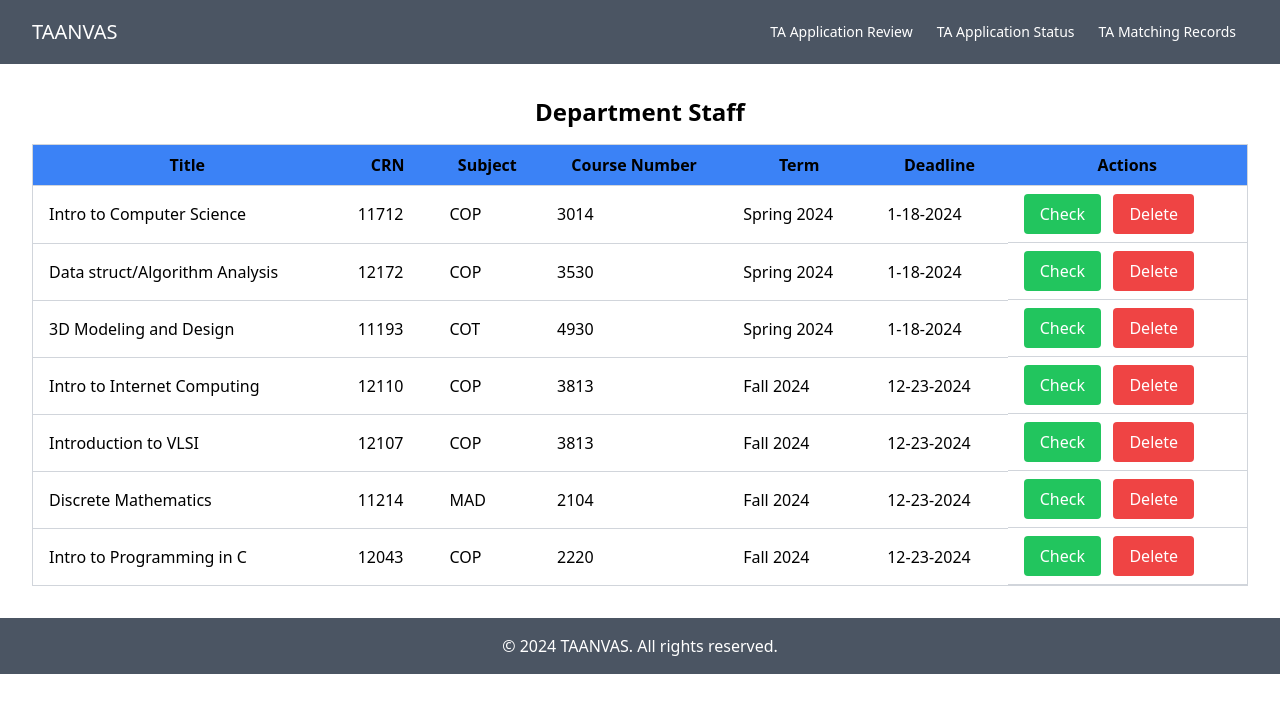
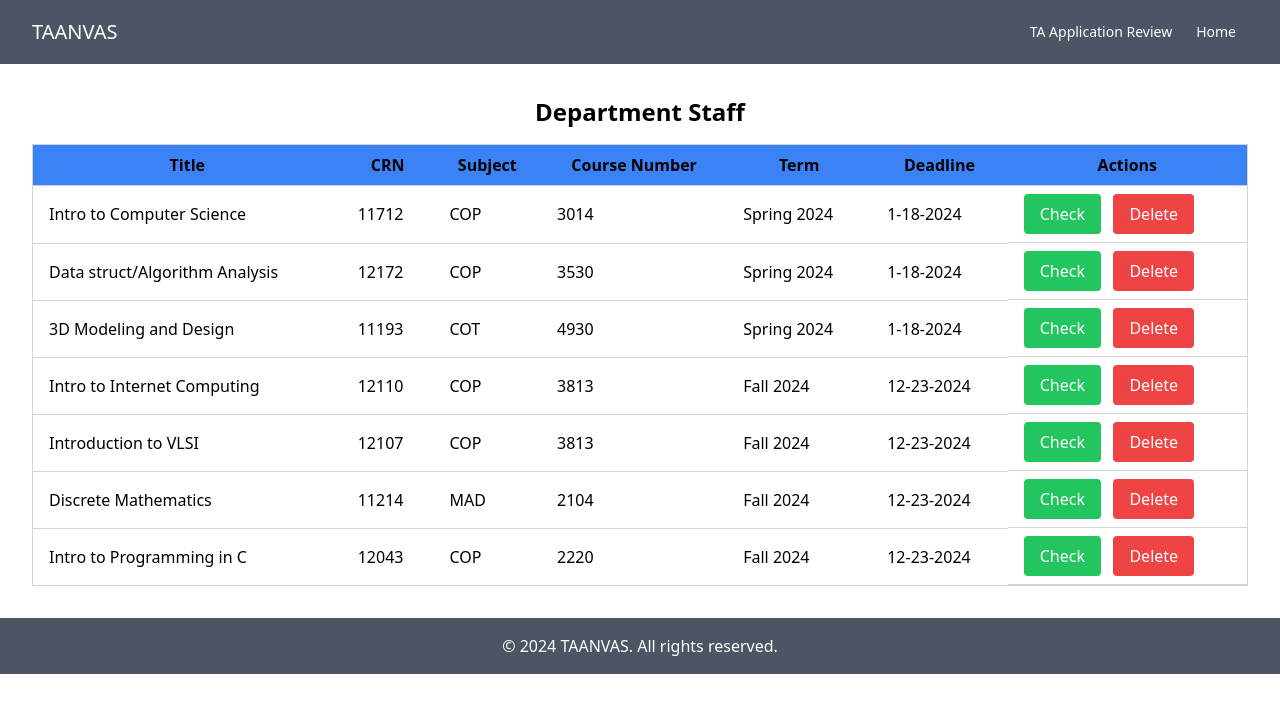
Before and after one commit to TAANVAS/Taanvas, a website: page dept_staff/dept_staff.html in a window 1280 px wide. Drawn offline with nearby package versions, Linux system fonts and the light colour scheme.

Commit message:
Update page
+Add home button on the pages below
+dept staff
+instructor
+TA applicant
+TA committee

```diff
--- a/dept_staff/dept_staff.html
+++ b/dept_staff/dept_staff.html
@@ -21,12 +21,9 @@
 					<a href="#"
 						class="text-white hover:bg-gray-700 hover:text-white px-3 py-2 rounded-md text-sm font-medium">TA
 						Application Review</a>
-					<a href="#"
-						class="text-white hover:bg-gray-700 hover:text-white px-3 py-2 rounded-md text-sm font-medium">TA
-						Application Status</a>
-					<a href="#"
-						class="text-white hover:bg-gray-700 hover:text-white px-3 py-2 rounded-md text-sm font-medium">TA
-						Matching Records</a>
+					<a href="../index.html"
+						class="text-white hover:bg-gray-700 hover:text-white px-3 py-2 rounded-md text-sm font-medium">Home</a>
+
 				</div>
 			</div>
 		</div>
```
Also changed, not shown: instructor/instructor.html (+1 -1 lines), ta_applicant/ta_applicant.html (+1 -1 lines), ta_committee/Committee.html (+3 -0 lines).
